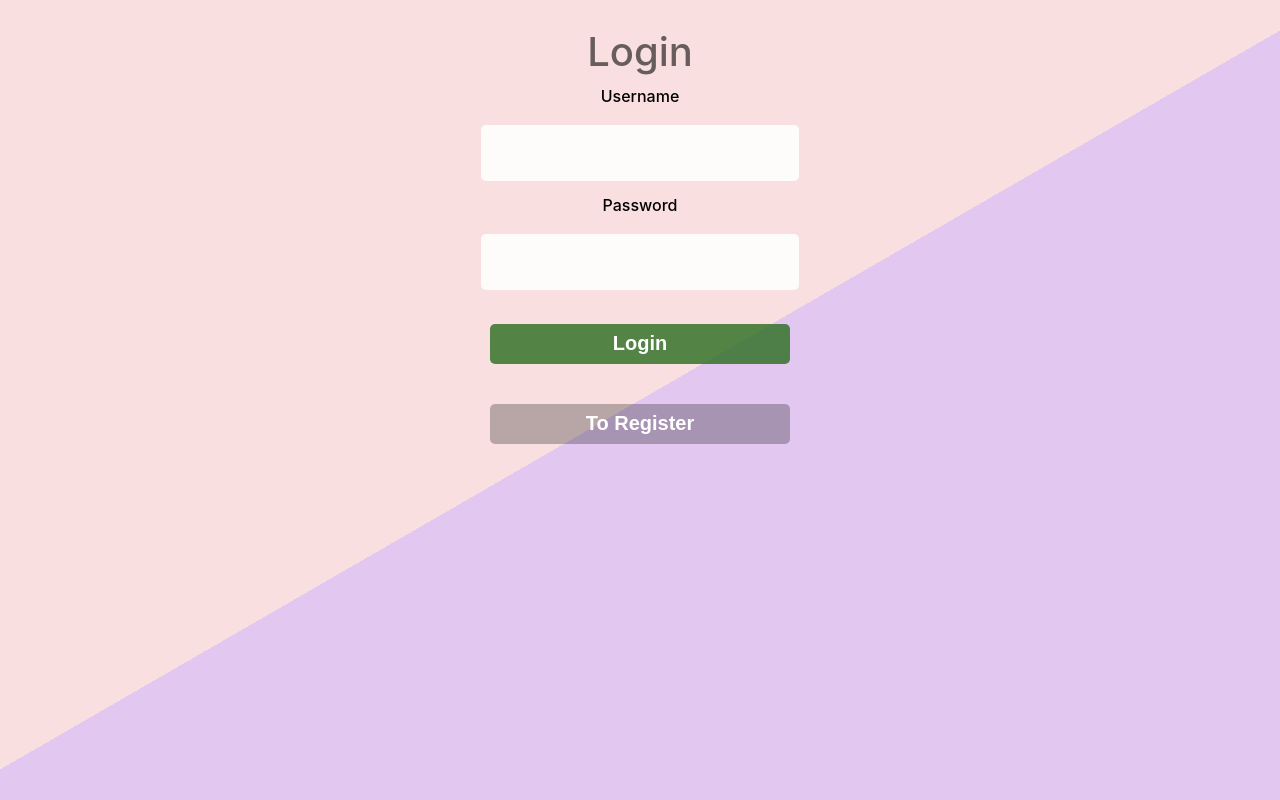
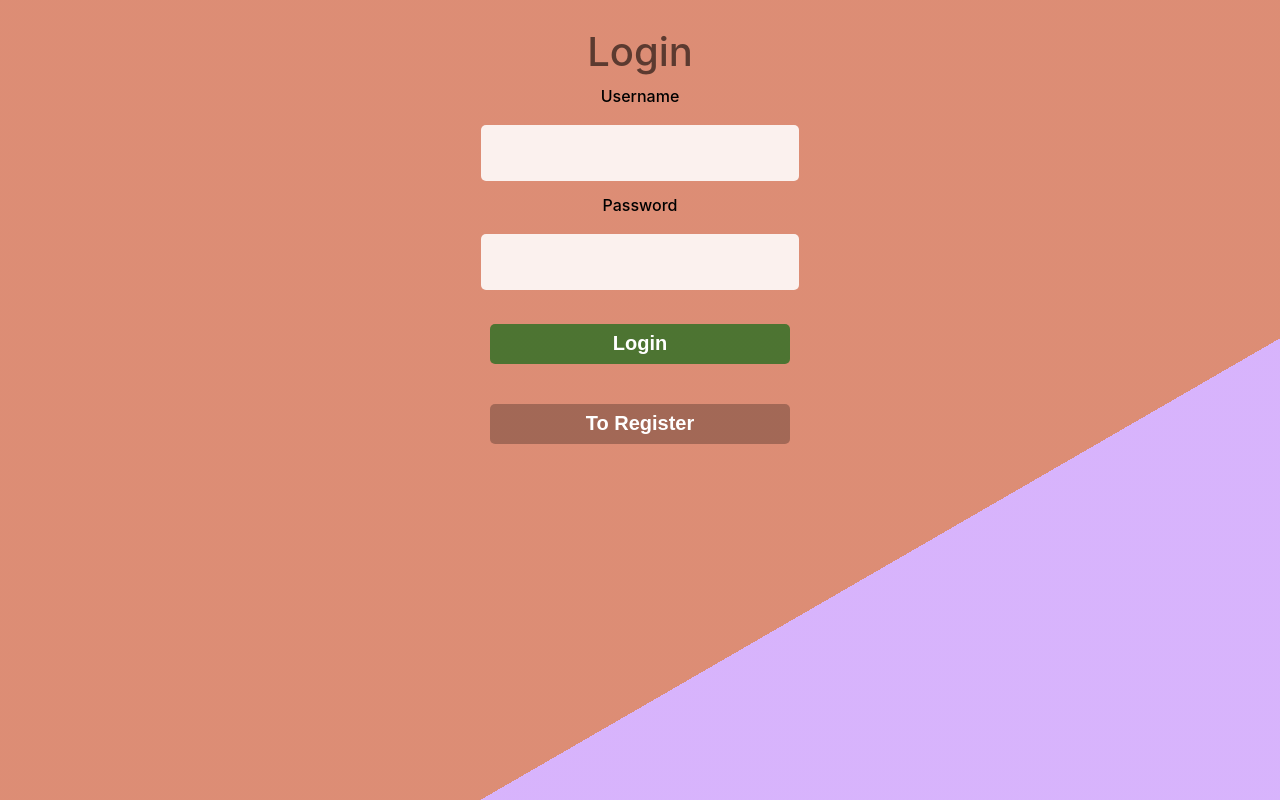
Before and after one commit to andreas8151/blocket-store, a React (Create React App) app in the folder frontend/: page / in a window 1280 px wide. Built offline with nearby package versions, Linux system fonts and the light colour scheme; no server answers.

Commit message:
changed background

```diff
--- a/frontend/src/pages/login/login.css
+++ b/frontend/src/pages/login/login.css
@@ -1,8 +1,8 @@
 .logInContainer {
   background: linear-gradient(
     150deg,
-    rgba(221, 77, 77, 0.176) 50%,
-    rgba(146, 42, 202, 0.264) 50%
+    rgba(205, 90, 55, 0.689) 70%,
+    rgba(188, 127, 250, 0.59) 70%
   );
   height: 100vh;
 }
--- a/frontend/src/pages/register/register.css
+++ b/frontend/src/pages/register/register.css
@@ -1,8 +1,8 @@
 .registerContainer {
   background: linear-gradient(
     150deg,
-    rgba(146, 42, 202, 0.264) 50%,
-    rgba(221, 77, 77, 0.176) 50%
+    rgba(205, 117, 55, 0.689) 70%,
+    rgba(147, 177, 246, 0.59) 70%
   );
   height: 100vh;
 }
```
